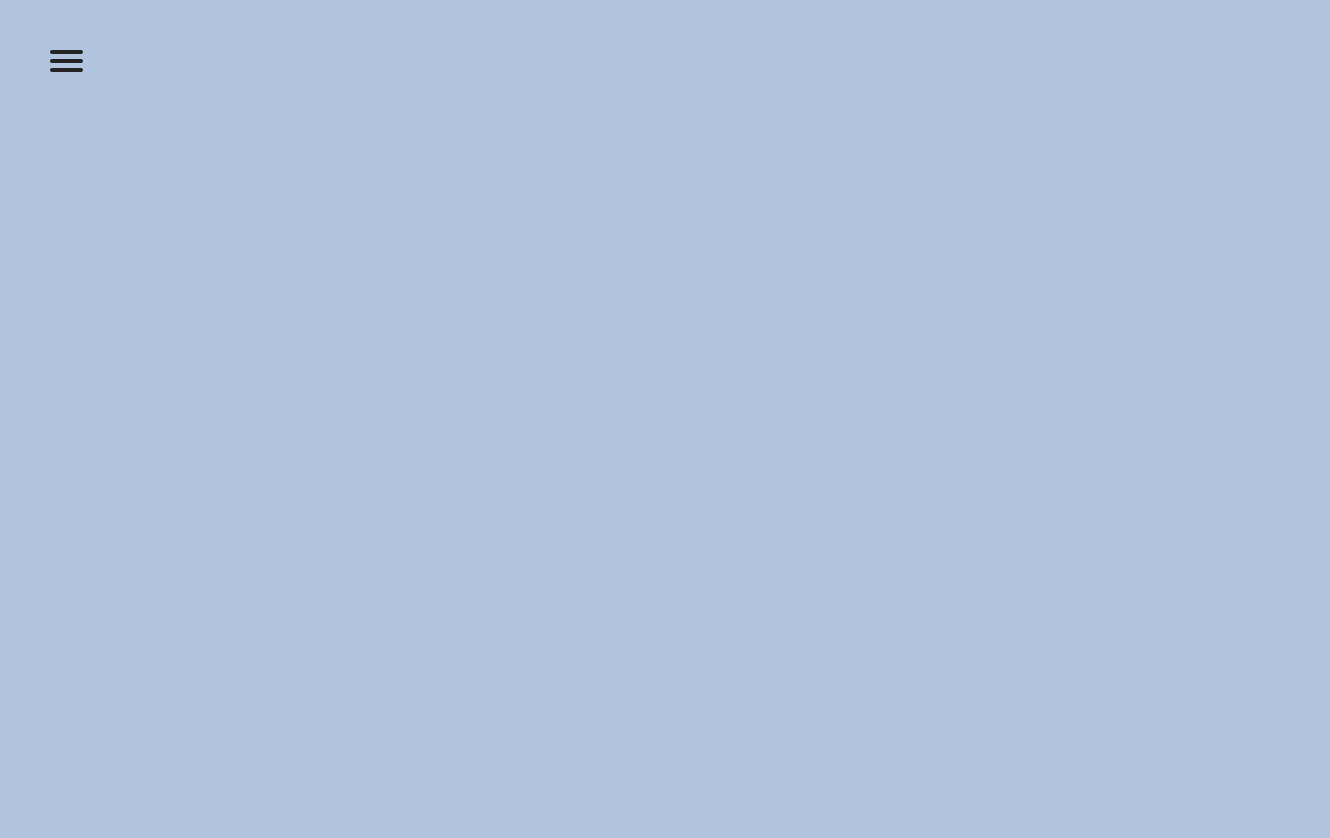
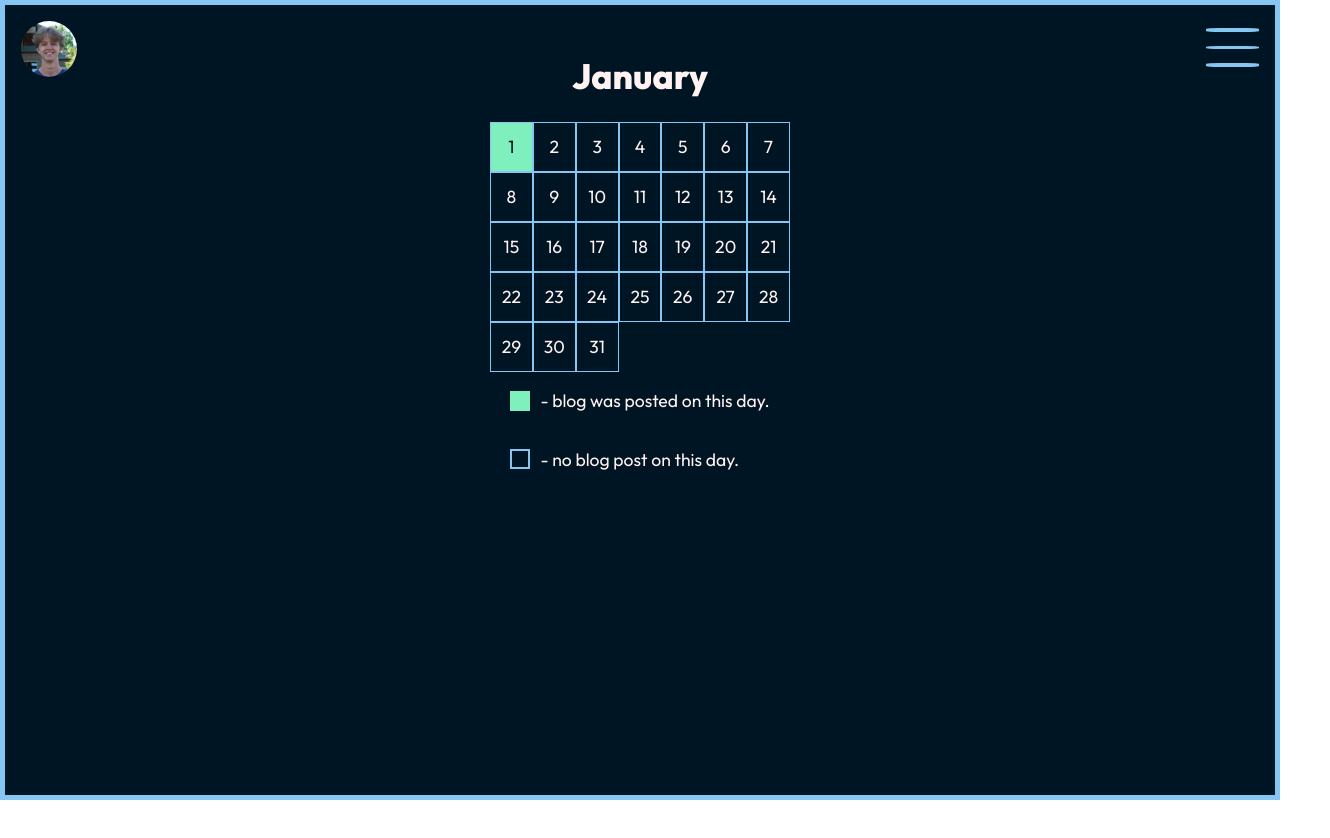
Before and after one commit to IanCo0k/me, a React (Vite) app: page /blogs in a window 1280 px wide. Shown: the top 838 px of the page, 1330 px wide, since content can reach past the window. After the commit the page ends 800 px from the top, so only its background shows below. Built offline with nearby package versions, Linux system fonts and the light colour scheme.

Commit message:
Added calendar and new styles.

```diff
--- a/index.html
+++ b/index.html
@@ -2,9 +2,9 @@
 <html lang="en">
   <head>
     <meta charset="UTF-8" />
-    <link rel="icon" type="image/svg+xml" href="/vite.svg" />
-    <meta name="viewport" content="width=device-width, initial-scale=1.0" />
-    <title>Vite + React</title>
+    <link rel="icon" type="image/jpeg" href="./src/assets/headshot.jpeg" />
+    <meta name="viewport" content="width=device-width, initial-scale=1, viewport-fit=cover, maximize-html=fullscreen">
+    <title>Ian Cook</title>
   </head>
   <body>
     <div id="root"></div>
--- a/package.json
+++ b/package.json
@@ -10,7 +10,8 @@
   },
   "dependencies": {
     "react": "^18.2.0",
-    "react-dom": "^18.2.0"
+    "react-dom": "^18.2.0",
+    "react-router-dom": "^6.6.1"
   },
   "devDependencies": {
     "@types/react": "^18.0.26",
--- /dev/null
+++ b/src/Blogs.jsx
@@ -0,0 +1,60 @@
+import React from 'react'
+import Overlay from './Overlay';
+import hi from './assets/hi.png';
+import headshot from './assets/headshot.jpeg';
+import './style.css';
+
+export default function Blogs() {
+  return (
+    <div className='container'>
+        <Overlay/>
+
+        <h1>January</h1>
+        <div class="calendar">
+            <div class="day post">1</div>
+            <div class="day">2</div>
+            <div class="day">3</div>
+            <div class="day">4</div>
+            <div class="day">5</div>
+            <div class="day">6</div>
+            <div class="day">7</div>
+            <div class="day">8</div>
+            <div class="day">9</div>
+            <div class="day">10</div>
+            <div class="day">11</div>
+            <div class="day">12</div>
+            <div class="day">13</div>
+            <div class="day">14</div>
+            <div class="day">15</div>
+            <div class="day">16</div>
+            <div class="day">17</div>
+            <div class="day">18</div>
+            <div class="day">19</div>
+            <div class="day">20</div>
+            <div class="day">21</div>
+            <div class="day">22</div>
+            <div class="day">23</div>
+            <div class="day">24</div>
+            <div class="day">25</div>
+            <div class="day">26</div>
+            <div class="day">27</div>
+            <div class="day">28</div>
+            <div class="day">29</div>
+            <div class="day">30</div>
+            <div class="day">31</div>
+        </div>
+
+        <div className="legend">
+            <div className="row">
+                <div className="green"></div>
+                <div><p>- blog was posted on this day.</p></div>
+            </div>
+            <div className="row">
+                <div className="empty"></div>
+                <div><p> - no blog post on this day.</p></div>
+            </div>
+        </div>
+
+    </div>
+  )
+}
--- a/src/Home.jsx
+++ b/src/Home.jsx
@@ -1,30 +1,15 @@
-import React, { useState } from 'react'
-import './style.css';
+import React from 'react'
+import LandingPage from './LandingPage'
+import Blogs from './Blogs';
+import { Route, Routes } from 'react-router-dom';
 
 export default function Home() {
-  const [open, setOpen] = useState(false) // change the initial value to false
-
-  const toggleMenu = () => {
-    setOpen(!open)
-  }
-
   return (
-
-    <nav role="navigation">
-      <div id="menuToggle">
-        <input type="checkbox" />
-
-        <span></span>
-        <span></span>
-        <span></span>
-        <ul id="menu">
-          <a href="#"><li>Home</li></a>
-          <a href="#"><li>Book Reviews</li></a>
-          <a href="#"><li>Studies</li></a>
-          <a href="#"><li>Contact</li></a>
-          <a href="#"><li>About</li></a>
-        </ul>
-      </div>
-    </nav>
+    <div>
+      <Routes>
+        <Route path='/' element={<LandingPage/>}/>
+        <Route path='/blogs' element={<Blogs/>}/>
+      </Routes>
+    </div>
   )
 }
--- /dev/null
+++ b/src/LandingPage.jsx
@@ -0,0 +1,30 @@
+import React, { useState } from 'react'
+import headshot from './assets/headshot.jpeg';
+import Overlay from './Overlay';
+import './style.css';
+
+export default function LandingPage() {
+
+  return (
+    <div className="container">
+
+        <Overlay/>
+
+      <div className="content">
+        <div className="img">
+          <img src={headshot} alt="" />
+        </div>
+        <div className="heading">
+          <h1>Hi, I'm Ian Cook</h1>
+        </div>
+
+        <div className="cta">
+          <h3>This website is my creative outlet. All written content and web design is my original work. Thanks for stopping by :)</h3>
+          <a href="/blogs"><button>READ</button></a>
+          <h3>This website is my creative outlet. All written content and web design is my original work. Thanks for stopping by :)</h3>
+        </div>
+      </div>
+
+    </div>
+  )
+}
--- /dev/null
+++ b/src/Overlay.jsx
@@ -0,0 +1,34 @@
+import React, {useState} from 'react'
+import headshot from './assets/headshot.jpeg';
+import './style.css';
+
+export default function Overlay() {
+
+    const [open, setOpen] = useState(false) // change the initial value to false
+
+    const toggleMenu = () => {
+      setOpen(!open)
+    }
+  return (
+    <div>
+        <div className={open ? 'overlay on' : 'overlay'}>
+        <div className="menu">
+            <div><h1><a href="/">HOME</a></h1></div>
+            <div><h1><a href="/blogs">READ</a></h1></div>
+            <div><h1><a href="mailto: ianscook19@gmail.com">CONTACT</a></h1></div>
+        </div>
+    </div>
+
+
+    <div className="hamburger" onClick={toggleMenu}>
+        <div className={open ? 'line1 active': 'line1'}></div>
+        <div className={open ? 'line2 active': 'line2'}></div>
+        <div className={open ? 'line3 active': 'line3'}></div>
+    </div>
+
+    <div className="profile">
+      <a href="/"><img src={headshot} alt="" /></a>
+    </div>
+  </div>
+  )
+}
--- a/src/main.jsx
+++ b/src/main.jsx
@@ -1,9 +1,10 @@
 import React from 'react'
 import ReactDOM from 'react-dom/client'
 import Home from './Home'
+import { BrowserRouter } from 'react-router-dom';
 
 ReactDOM.createRoot(document.getElementById('root')).render(
-  <React.StrictMode>
-    <Home />
-  </React.StrictMode>,
+    <BrowserRouter>
+      <Home/>
+    </BrowserRouter>
 )
--- a/src/style.css
+++ b/src/style.css
@@ -1,139 +1,272 @@
-@import url('https://fonts.googleapis.com/css2?family=Outfit&display=swap');
+@import url('https://fonts.googleapis.com/css2?family=Outfit:wght@100;400;800&display=swap');
 
-body{
+:root {
+    --dark: #001524;
+    --dark-green: #15616D;
+    --text: #FFF2F1;
+    --accent: #7FEFBD;
+    --accent2: #85C7F2;
+  }
+
+  body {
     margin: 0;
     padding: 0;
-    background: lightsteelblue;
     font-family: 'Outfit', sans-serif;
+    -webkit-font-smoothing: antialiased;
   }
 
-#menuToggle
-{
-  display: block;
-  position: relative;
-  top: 50px;
-  left: 50px;
-
-  z-index: 1;
-
-  -webkit-user-select: none;
-  user-select: none;
+  .container {
+    width: 100vw;
+    background: var(--dark);
+    color: var(--text);
+    box-sizing: border-box;
+    border: 5px solid var(--accent2);
+    font-size: 1.1em;
+    padding-inline: 12%;
+    padding-top: 2%;
+    display: flex;
+    align-items: center;
+    flex-direction: column;
+    height: auto;
+    min-height: 100vh;
   }
 
-#menuToggle a
-{
-  text-decoration: none;
-  color: #232323;
-
-  transition: color 0.3s ease;
+  .overlay {
+    display: none;
+    opacity: 0;
+    z-index: 1;
+    position: absolute;
+    top: 0;
+    right: 0;
+    width: 100%;
+    height: 100%;
+    background: var(--dark-green);
+    transition: .5s cubic-bezier(0.075, 0.82, 0.165, 1);
   }
 
-#menuToggle a:hover
-{
-  color: tomato;
+  .menu {
+    height: 50%;
+    width: 50%;
+    font-size: 1em;
+    display: flex;
+    flex-direction: column;
+    justify-content: space-between;
+    align-items: center;
+  }
+
+  a {
+    text-decoration: none;
+    border-bottom: 1px solid var(--accent);
+    color: var(--text);
+  }
+
+  .menu a:hover{
+    border-bottom: 1px solid var(--text);
+    color: var(--accent);
+  }
+
+  .overlay.on {
+    opacity: 1;
+    display: flex;
+    justify-content: center;
+    align-items: center;
+    animation: slide .5s cubic-bezier(0.075, 0.82, 0.165, 1);
+  }
+
+  @keyframes slide{
+    from{transform: translateX(200%)}
+    to{transform: translateX(0%)}
+  }
+
+  .hamburger {
+    position: absolute;
+    top: 0;
+    right: 0;
+    margin: 1.2em;
+    display: flex;
+    flex-direction: column;
+    transition: transform 0.5s ease-in-out;
+    cursor: pointer;
+    z-index: 2;
+  }
+
+  .profile{
+    position: absolute;
+    top: 0;
+    left: 0;
+    margin: 1.2em;
+    height: 3.2em;
+  }
+
+  .profile img{
+    height: 100%;
+    border-radius: 50%;
+  }
+
+  .profile a{
+    border: none;
+  }
+
+  .line1 {
+    width: 3em;
+    height: 0.2em;
+    background: var(--accent2);
+    margin-block: 7px;
+    border-radius: 25%;
+    transition: .5s ease-in-out;
+  }
+
+  .line2 {
+    width: 3em;
+    height: 0.2em;
+    background: var(--accent2);
+    margin-block: 7px;
+    border-radius: 25%;
+    transition: .5s ease-in-out;
+  }
+
+  .line3 {
+    width: 3em;
+    height: 0.2em;
+    background: var(--accent2);
+    margin-block: 7px;
+    border-radius: 25%;
+    transition: .5s ease-in-out;
+  }
+
+  .line1.active{
+    transform: rotate(45deg);
+    transition: transform .5s ease-in-out;
+  }
+
+  .line2.active{
+    opacity: 0;
+    transition: opacity .5s ease-in-out;
+  }
+
+  .line3.active{
+    transform: rotate(-45deg);
+    transition: transform .5s ease-in-out;
+  }
+
+  .hamburger.active {
+    transform: rotate(180deg);
+    transition: transform 0.5s ease-in-out;
+  }
+
+  .content{
+    height: 100%;
+    max-width: 800px;
+    padding: 1em;
+    display: flex;
+    align-items: center;
+    text-align: center;
+    flex-direction: column;
+    line-height: .6em;
+    color: var(--text);
+  }
+
+  .img{
+    width: 100%;
+    height: 30em;
+  }
+
+  .img img{
+    height: 100%;
+    border-radius: 50%;
+  }
+
+  .heading{
+    color: var(--text);
+    font-weight: lighter;
+  }
+
+  .cta{
+    line-height: 1.2em;
+    color: var(--accent2);
+    width: 50%;
+  }
+
+  .cta button{
+    width: 50%;
+    font: inherit;
+    background: var(--accent);
+    border: none;
+    color: var(--dark);
+    padding: 1em;
+    border-radius: 1em;
+    box-shadow: 3px 3px
+  }
+
+  .calendar {
+    display: flex;
+    flex-wrap: wrap;
+    width: 300px;
+  }
+  .day {
+    box-sizing: border-box;
+    width: calc(100% / 7);
+    height: 50px;
+    border: 1px solid var(--accent2);
+    display: flex;
+    align-items: center;
+    justify-content: center;
+    text-align: center;
+  }
+
+  .post:hover{
+    transform: scale(1.2);
+    transition: .1s ease-in-out;
+  }
+
+  .post{
+    background: var(--accent);
+    color: var(--dark);
+  }
+
+  .legend{
+    display: flex;
+    flex-direction: column;
+  }
+
+  .row{
+    display: flex;
+    flex-direction: row;
+    align-items: center;
+  }
+
+  .green{
+    width: 20px;
+    height: 20px;
+    background: var(--accent);
+    margin-right: 10px;
+  }
+
+  .empty{
+    width: 20px;
+    height: 20px;
+    box-sizing: border-box;
+    border: 2px solid var(--accent2);
+    margin-right: 10px;
   }
 
 
-#menuToggle input
-{
-  display: block;
-  width: 40px;
-  height: 32px;
-  position: absolute;
-  top: -7px;
-  left: -5px;
 
-  cursor: pointer;
-
-  opacity: 0; /* hide this */
-  z-index: 2; /* and place it over the hamburger */
-
-  -webkit-touch-callout: none;
+  @media screen and (max-width: 800px){
+    .content{
+      padding: 1.4em;
+      font-size: 1em;
     }
 
-/*
- * Just a quick hamburger
- */
-#menuToggle span
-{
-  display: block;
-  width: 33px;
-  height: 4px;
-  margin-bottom: 5px;
-  position: relative;
-
-  background: #232323;
-  border-radius: 3px;
-
-  z-index: 1;
-
-  transform-origin: 4px 0px;
-
-  transition: transform 0.5s cubic-bezier(0.77,0.2,0.05,1.0),
-              background 0.5s cubic-bezier(0.77,0.2,0.05,1.0),
-              opacity 0.55s ease;
+    .img{
+      height: 16em;
     }
 
-#menuToggle span:first-child
-{
-  transform-origin: 0% 0%;
+    .cta{
+      width: 100%;
     }
 
-#menuToggle span:nth-last-child(2)
-{
-  transform-origin: 0% 100%;
+    .card{
+      width: 18em;
     }
-
-/*
- * Transform all the slices of hamburger
- * into a crossmark.
- */
-#menuToggle input:checked ~ span
-{
-  opacity: 1;
-  transform: rotate(45deg) translate(-2px, -1px);
-  background: #232323;
   }
-
-#menuToggle input:checked ~ span:nth-last-child(3)
-{
-  opacity: 0;
-  transform: rotate(0deg) scale(0.2, 0.2);
-}
-
-
-#menuToggle input:checked ~ span:nth-last-child(2)
-{
-  transform: rotate(-45deg) translate(0, -1px);
-}
-
-#menu
-{
-  position: absolute;
-  width: 300px;
-  margin: -100px 0 0 -50px;
-  padding: 50px;
-  padding-top: 125px;
-  height: 100vh;
-
-  background: #ededed;
-  list-style-type: none;
-  -webkit-font-smoothing: antialiased;
-  /* to stop flickering of text in safari */
-
-  transform-origin: 0% 0%;
-  transform: translate(-100%, 0);
-
-  transition: transform 0.5s cubic-bezier(0.77,0.2,0.05,1.0);
-}
-
-#menu li
-{
-  padding: 10px 0;
-  font-size: 22px;
-}
-
-#menuToggle input:checked ~ ul
-{
-  transform: none;
-}
```
Also changed, not shown: src/assets/hi.png (added), 1 other file (tests, documents, lock files or other folders). Lines whose indentation alone changed are shown as unchanged.
